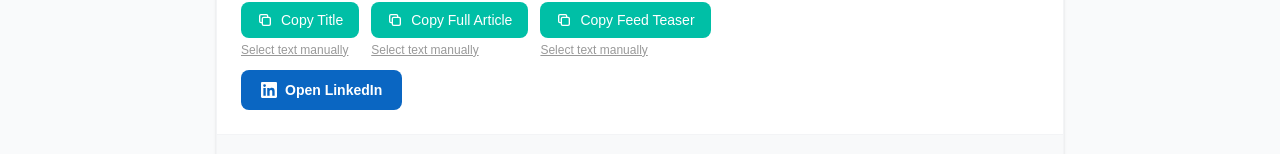
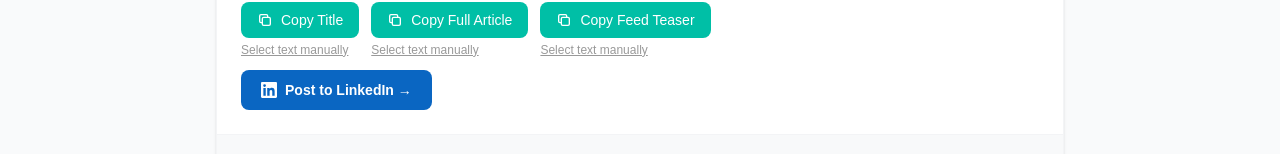
Before and after one commit to radleyraven/cited-dashboard, a Next.js app: page /articles/north-county-coast in a window 1280 px wide. Shown: the part 587-741 px from the top of the page. Built offline with nearby package versions, Linux system fonts and the light colour scheme.

Commit message:
fix: north-county-coast article — LinkedIn button links to Radley's articles page, label updated

```diff
--- a/src/app/articles/north-county-coast/page.tsx
+++ b/src/app/articles/north-county-coast/page.tsx
@@ -218,7 +218,7 @@ export default function NorthCountyCoastPage() {
             {/* Open LinkedIn — right under copy buttons */}
             <div className="mt-3">
               <a
-                href="https://www.linkedin.com"
+                href="https://www.linkedin.com/in/radleyraven/recent-activity/articles/"
                 target="_blank"
                 rel="noopener noreferrer"
                 className="inline-flex items-center gap-2 px-5 py-2.5 rounded-lg font-semibold text-sm transition-all duration-200 hover:opacity-90"
@@ -227,7 +227,7 @@ export default function NorthCountyCoastPage() {
                 <svg className="w-4 h-4" fill="currentColor" viewBox="0 0 24 24">
                   <path d="M20.447 20.452h-3.554v-5.569c0-1.328-.027-3.037-1.852-3.037-1.853 0-2.136 1.445-2.136 2.939v5.667H9.351V9h3.414v1.561h.046c.477-.9 1.637-1.85 3.37-1.85 3.601 0 4.267 2.37 4.267 5.455v6.286zM5.337 7.433a2.062 2.062 0 01-2.063-2.065 2.064 2.064 0 112.063 2.065zm1.782 13.019H3.555V9h3.564v11.452zM22.225 0H1.771C.792 0 0 .774 0 1.729v20.542C0 23.227.792 24 1.771 24h20.451C23.2 24 24 23.227 24 22.271V1.729C24 .774 23.2 0 22.222 0h.003z"/>
                 </svg>
-                Open LinkedIn
+                Post to LinkedIn →
               </a>
             </div>
           </div>
@@ -298,7 +298,7 @@ export default function NorthCountyCoastPage() {
             </div>
             <div className="mt-3">
               <a
-                href="https://www.linkedin.com"
+                href="https://www.linkedin.com/in/radleyraven/recent-activity/articles/"
                 target="_blank"
                 rel="noopener noreferrer"
                 className="inline-flex items-center gap-2 px-5 py-2.5 rounded-lg font-semibold text-sm transition-all duration-200 hover:opacity-90"
@@ -307,7 +307,7 @@ export default function NorthCountyCoastPage() {
                 <svg className="w-4 h-4" fill="currentColor" viewBox="0 0 24 24">
                   <path d="M20.447 20.452h-3.554v-5.569c0-1.328-.027-3.037-1.852-3.037-1.853 0-2.136 1.445-2.136 2.939v5.667H9.351V9h3.414v1.561h.046c.477-.9 1.637-1.85 3.37-1.85 3.601 0 4.267 2.37 4.267 5.455v6.286zM5.337 7.433a2.062 2.062 0 01-2.063-2.065 2.064 2.064 0 112.063 2.065zm1.782 13.019H3.555V9h3.564v11.452zM22.225 0H1.771C.792 0 0 .774 0 1.729v20.542C0 23.227.792 24 1.771 24h20.451C23.2 24 24 23.227 24 22.271V1.729C24 .774 23.2 0 22.222 0h.003z"/>
                 </svg>
-                Open LinkedIn
+                Post to LinkedIn →
               </a>
             </div>
           </div>
```
